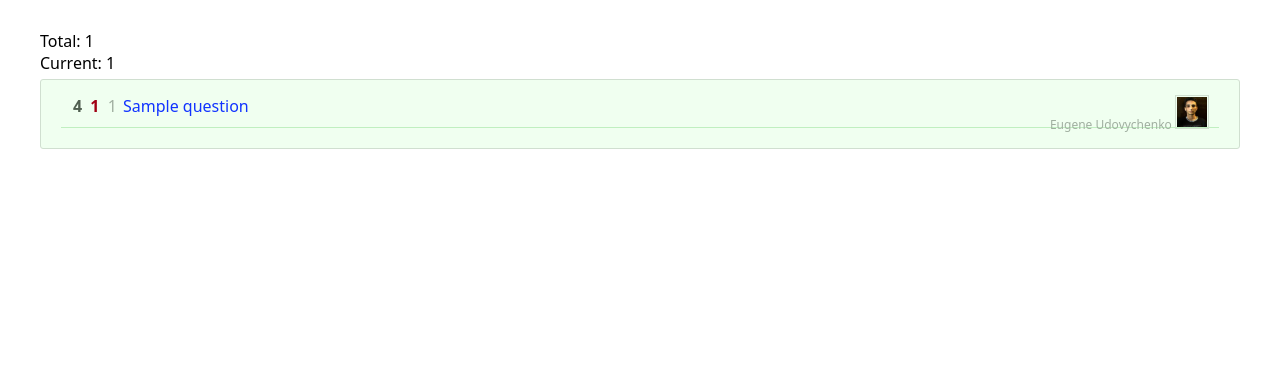
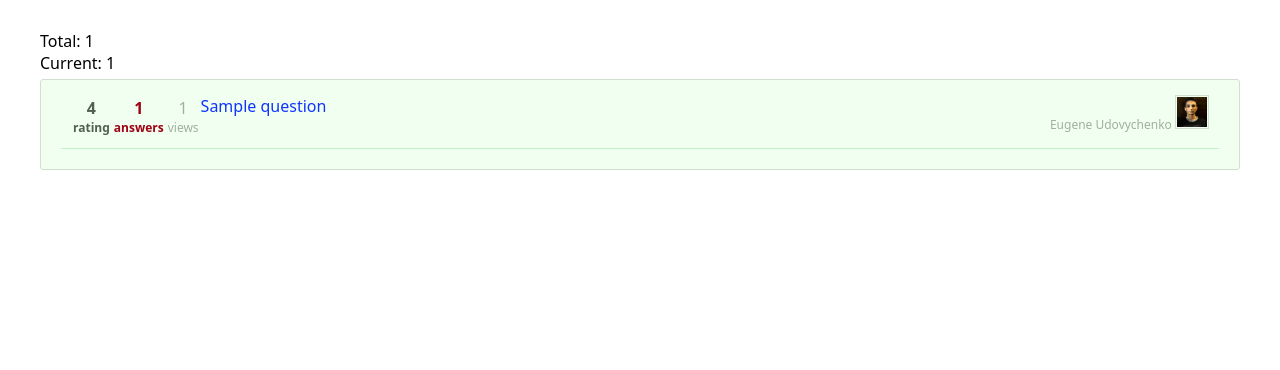
Before and after one commit to arpia/mlsdev_test, a Django app: template templates/forum.html in a window 1280 px wide. Shown: the part 50-420 px from the top of the page. Run offline with Django 3.2, Linux system fonts and the light colour scheme; tables that the repository leaves empty hold one stand-in row (values such as "Sample post"); the template is opened without the code that fills it: values that come from a table or form of the project are taken from there, most other values are stand-ins (such as "Sample title", 1, 10 or a date in 2020); parts of the project's set-up code (start-up, migrations or seed data) failed here and were passed over.

Commit message:
Added labels for rating/answers/views on main page

```diff
--- a/media/style.css
+++ b/media/style.css
@@ -210,12 +210,19 @@ div.item {
     color: #113311;
     padding: 10px;
     position: relative;
+    overflow: hidden;
 }
 
 div.number {
 	display: inline;
 	margin: 2px;
 	font-weight: bold;
+    text-align: center;
+    float:left;
+}
+
+div.item-count {
+    display:block;
 }
 
 div.rating {
@@ -234,7 +241,11 @@ div.view {
 div.sender {
 	float:right;
 	color: #a0afa0;
-	font-size: 12px;
+}
+
+div.subtext {
+    font-size: 12px;
+    display: inline-block;
 }
 
 div.change {
--- a/templates/forum.html
+++ b/templates/forum.html
@@ -19,16 +19,19 @@ Current: {{current_page}}
 	{% for question in questions %}
 	<div class='item'>
 		<div class='rating number'>
-			{{question.rating}}
+			<div class='item-count'>{{question.rating}}</div>
+			<div class='subtext'>{% trans "rating" %}</div>
 		</div>
 		<div class='answer number'>
-			{{question.answer_count}}
+			<div class='item-count'>{{question.answer_count}}</div>
+			<div class='subtext'>{% trans "answers" %}</div>
 		</div>
 		<div class='view number'>
-			{{question.view_count}}
+			<div class='item-count'>{{question.view_count}}</div>
+			<div class='subtext'>{% trans "views" %}</div>
 		</div>
 		<a href='/question/{{question.id}}'>{{question.title}}</a>
-		<div class='sender'>
+		<div class='subtext sender'>
 			Eugene Udovychenko
 			<img src='/media/ava.jpg'/>
 		</div>
```
Also changed, not shown: 2 other files.
